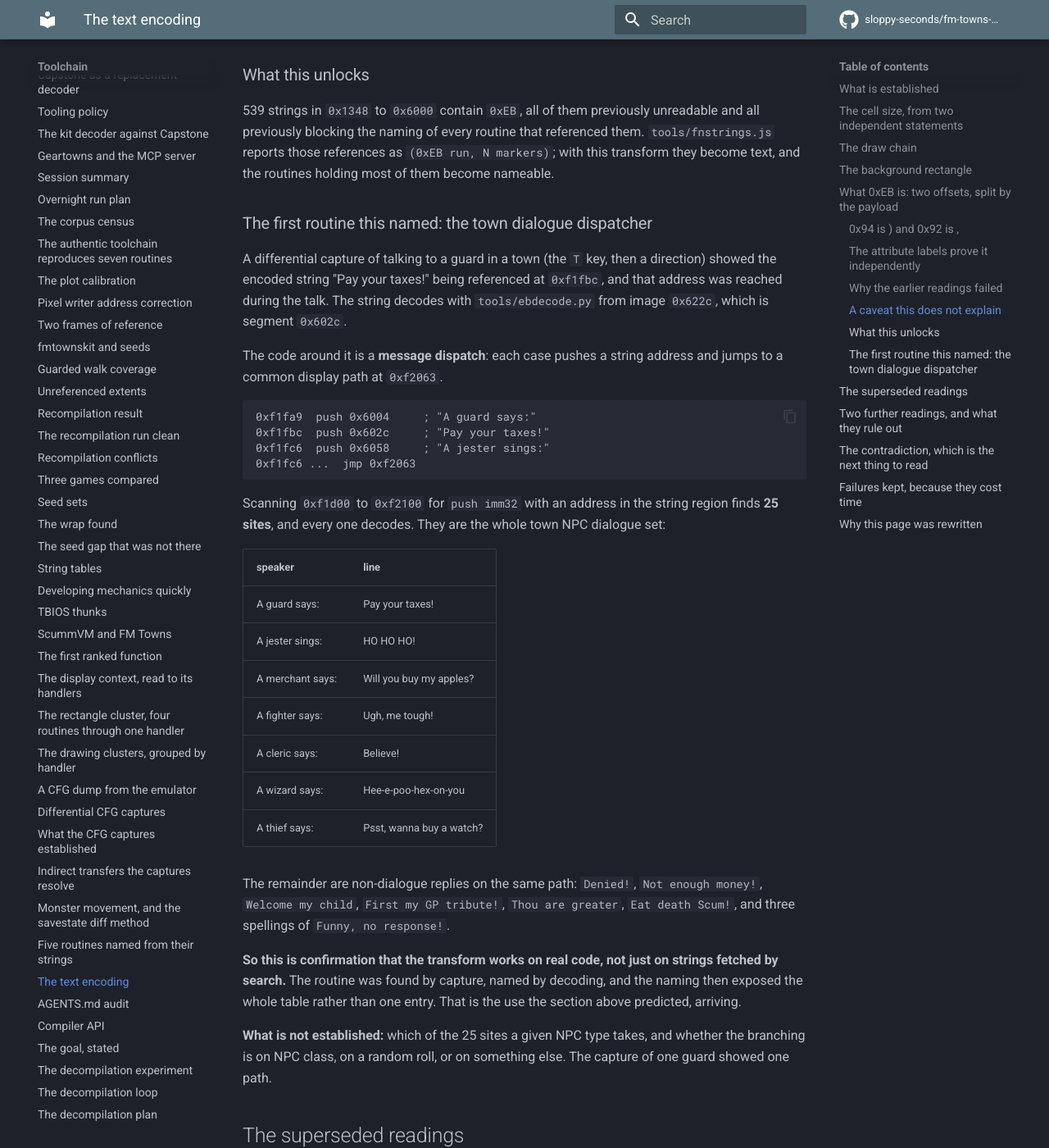
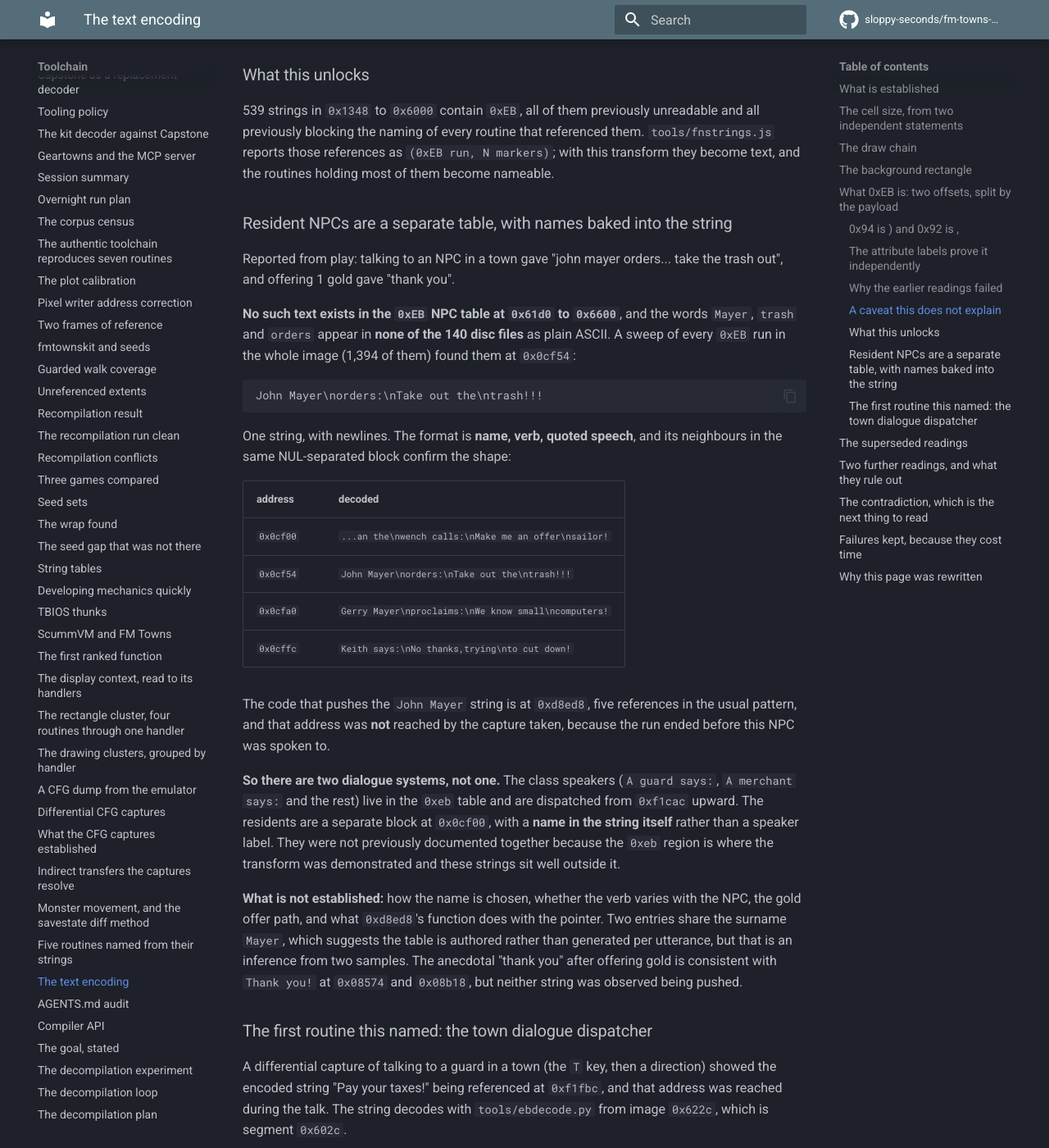
Before and after one commit to sloppy-seconds/fm-towns-ultima, an MkDocs documentation site: the page built from docs/text-encoding.md, in a window 1280 px wide and 1400 px high, scrolled down 5835 px. Shown: the whole window at 82% size. Built offline with MkDocs 1.6.1 and Material for MkDocs 9.7.7, drawn with Linux system fonts in a browser that asks for light colours; comment, search, counter and statistics services are not loaded.

Commit message:
Resident NPCs are a second dialogue table, with the name inside the string
Two reports from play: an NPC said "john mayer orders... take the trash out", and
offering 1 gold got "thank you".

Neither is in the 0xeb NPC table at 0x61d0..0x6600, and Mayer, trash and orders
appear in none of the 140 disc files as plain ASCII. Sweeping every 0xEB run in the
whole image, 1394 of them, found it at 0x0cf54:

  John Mayer\norders:\nTake out the\ntrash!!!

One string with newlines, format name-verb-speech. Its neighbours confirm the
shape: "...an the wench calls: Make me an offer sailor!", "Gerry Mayer proclaims:
We know small computers!", "Keith says: No thanks,trying to cut down!".

So there are TWO dialogue systems, not one. The class speakers (A guard says:, A
merchant says:) live in the 0xeb table and dispatch from 0xf1cac upward. Residents
sit in a separate block at 0x0cf00 with the name inside the string rather than a
speaker label. They were not documented together because the 0xeb region is where
the transform was demonstrated and these sit well outside it.

The code pushing the John Mayer string is at 0xd8ed8, five references. Not reached
by the town capture, which ended before this NPC was spoken to.

Not established: how the name is chosen, whether the verb varies, the gold path, or
what 0xd8ed8 does with the pointer. Two entries share the surname Mayer, suggesting
an authored table rather than per-utterance generation, but that is two samples.
The "thank you" is consistent with strings at 0x08574 and 0x08b18, neither of which
was observed being pushed.

````diff
--- a/docs/text-encoding.md
+++ b/docs/text-encoding.md
@@ -241,6 +241,44 @@ previously blocking the naming of every routine that referenced them. `tools/fns
 reports those references as `(0xEB run, N markers)`; with this transform they become text, and
 the routines holding most of them become nameable.
 
+### Resident NPCs are a separate table, with names baked into the string
+
+Reported from play: talking to an NPC in a town gave "john mayer orders... take the trash out", and
+offering 1 gold gave "thank you".
+
+**No such text exists in the `0xEB` NPC table at `0x61d0` to `0x6600`**, and the words `Mayer`, `trash`
+and `orders` appear in **none of the 140 disc files** as plain ASCII. A sweep of every `0xEB` run in the
+whole image (1,394 of them) found them at `0x0cf54`:
+
+```
+John Mayer\norders:\nTake out the\ntrash!!!
+```
+
+One string, with newlines. The format is **name, verb, quoted speech**, and its neighbours in the same
+NUL-separated block confirm the shape:
+
+| address | decoded |
+|---|---|
+| `0x0cf00` | `...an the\nwench calls:\nMake me an offer\nsailor!` |
+| `0x0cf54` | `John Mayer\norders:\nTake out the\ntrash!!!` |
+| `0x0cfa0` | `Gerry Mayer\nproclaims:\nWe know small\ncomputers!` |
+| `0x0cffc` | `Keith says:\nNo thanks,trying\nto cut down!` |
+
+The code that pushes the `John Mayer` string is at `0xd8ed8`, five references in the usual pattern, and
+that address was **not** reached by the capture taken, because the run ended before this NPC was spoken to.
+
+**So there are two dialogue systems, not one.** The class speakers (`A guard says:`, `A merchant says:`
+and the rest) live in the `0xeb` table and are dispatched from `0xf1cac` upward. The residents are a
+separate block at `0x0cf00`, with a **name in the string itself** rather than a speaker label. They were
+not previously documented together because the `0xeb` region is where the transform was demonstrated and
+these strings sit well outside it.
+
+**What is not established:** how the name is chosen, whether the verb varies with the NPC, the gold offer
+path, and what `0xd8ed8`'s function does with the pointer. Two entries share the surname `Mayer`, which
+suggests the table is authored rather than generated per utterance, but that is an inference from two
+samples. The anecdotal "thank you" after offering gold is consistent with `Thank you!` at `0x08574` and
+`0x08b18`, but neither string was observed being pushed.
+
 ### The first routine this named: the town dialogue dispatcher
 
 A differential capture of talking to a guard in a town (the `T` key, then a direction) showed the
````
